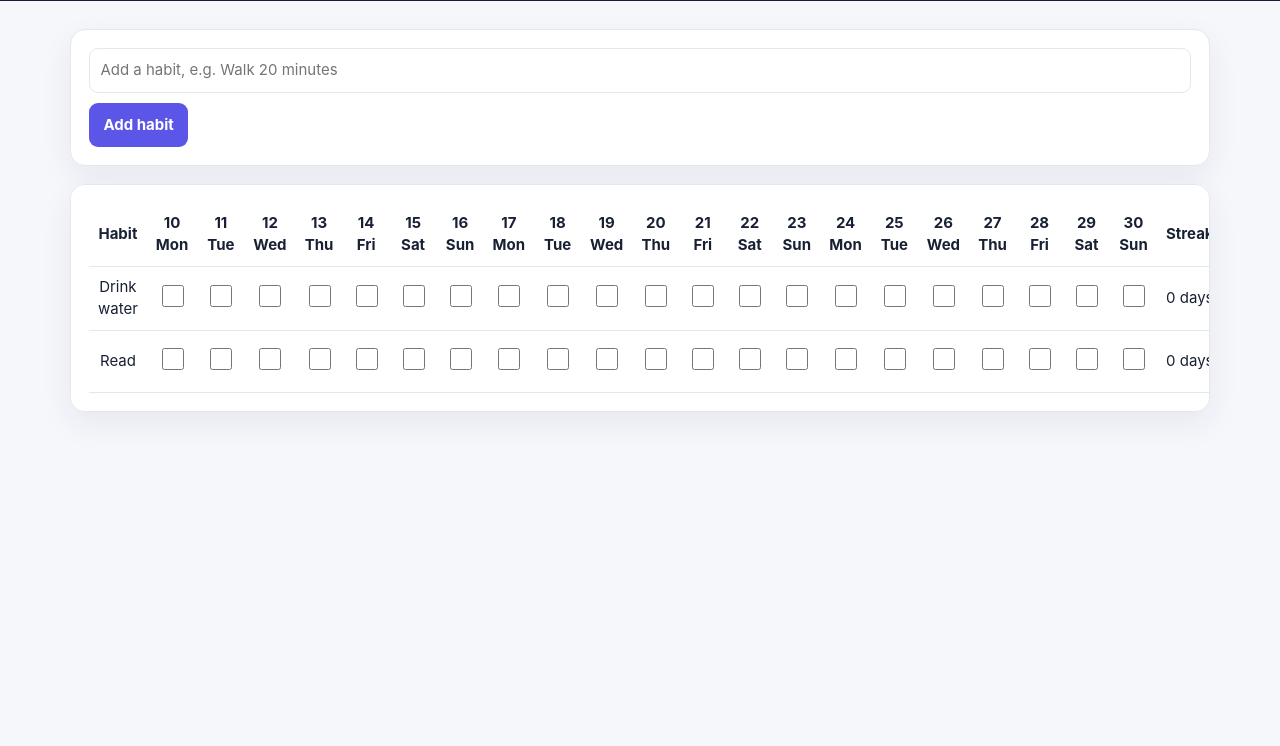
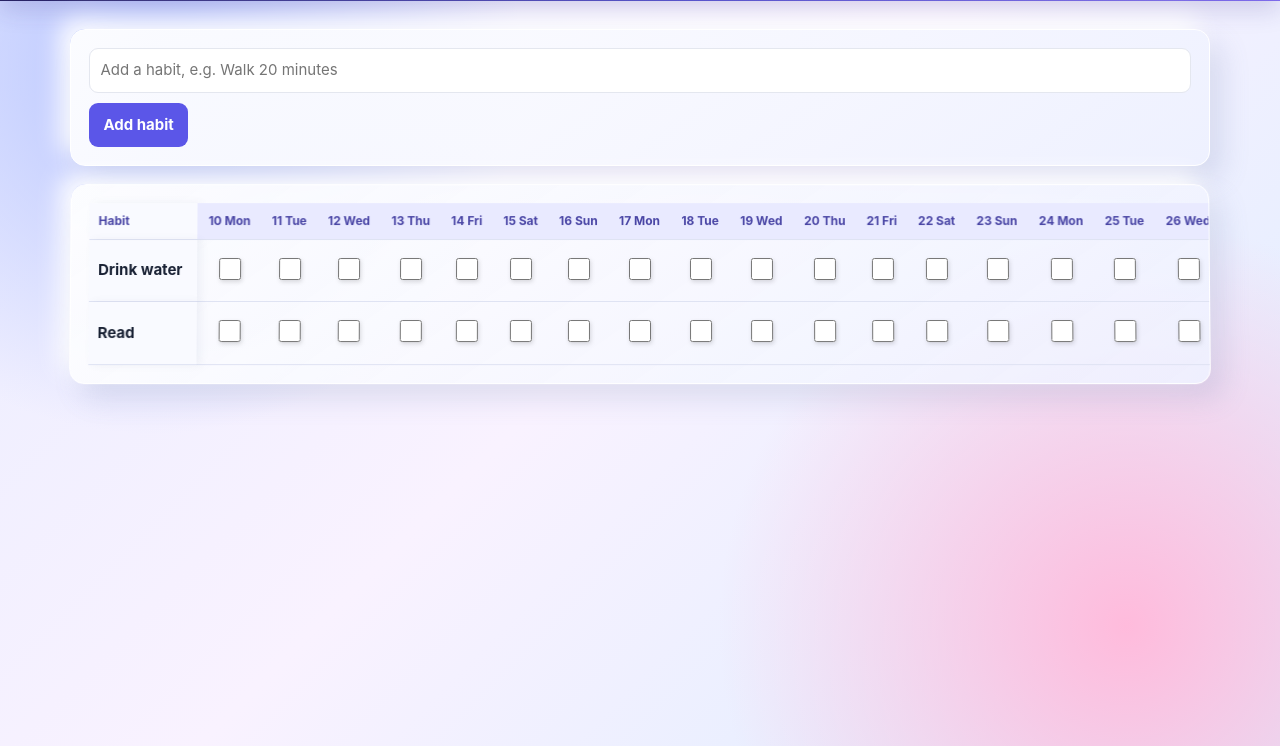
Before and after one commit to apsarshareef12345-dotcom/codex-10-apps, a website: page apps/07-habit-tracker/index.html in a window 1280 px wide. Shown: the part 54-800 px from the top of the page. Drawn offline with Linux system fonts and the light colour scheme.

Commit message:
Update style.css

```diff
--- a/apps/07-habit-tracker/style.css
+++ b/apps/07-habit-tracker/style.css
@@ -1 +1,67 @@
-@import url("../../shared.css");.matrix{overflow:auto}.table{border-collapse:collapse;width:100%;min-width:600px}.table th,.table td{border-bottom:1px solid var(--line);padding:9px;text-align:center}.check{width:22px;height:22px;accent-color:var(--good)}
+@import url("../../shared.css");
+
+body {
+  min-height: 100vh;
+  background:
+    radial-gradient(circle at 12% 15%, #b8c5ff 0, transparent 28%),
+    radial-gradient(circle at 88% 85%, #ffbbdc 0, transparent 31%),
+    linear-gradient(135deg, #e9edff, #f9f2ff 48%, #dcecff);
+}
+
+.top {
+  background: linear-gradient(120deg, #25205e, #4f4bc8 55%, #7e6bea);
+  box-shadow: 0 9px 25px #302a882e;
+}
+
+.card {
+  background: linear-gradient(145deg, #ffffffef, #eef1ffdf);
+  border-color: #fff;
+  box-shadow:
+    12px 14px 28px #6672a52e,
+    -10px -10px 25px #fff;
+}
+
+.matrix {
+  overflow: auto;
+  transform: perspective(1100px) rotateX(1deg);
+}
+
+.table {
+  border-collapse: separate;
+  border-spacing: 0;
+  width: 100%;
+  min-width: 1500px;
+}
+
+.table th,
+.table td {
+  border-bottom: 1px solid #dfe3f3;
+  padding: 9px;
+  text-align: center;
+  white-space: nowrap;
+}
+
+.table th {
+  background: #e9eaff;
+  color: #4945a5;
+  font-size: 12px;
+  position: sticky;
+  top: 0;
+}
+
+.table td:first-child,
+.table th:first-child {
+  position: sticky;
+  left: 0;
+  background: #f9faff;
+  text-align: left;
+  font-weight: 700;
+  box-shadow: 4px 0 8px #5b5f8b12;
+}
+
+.check {
+  width: 22px;
+  height: 22px;
+  accent-color: var(--good);
+  filter: drop-shadow(1px 2px 2px #0002);
+}
```
